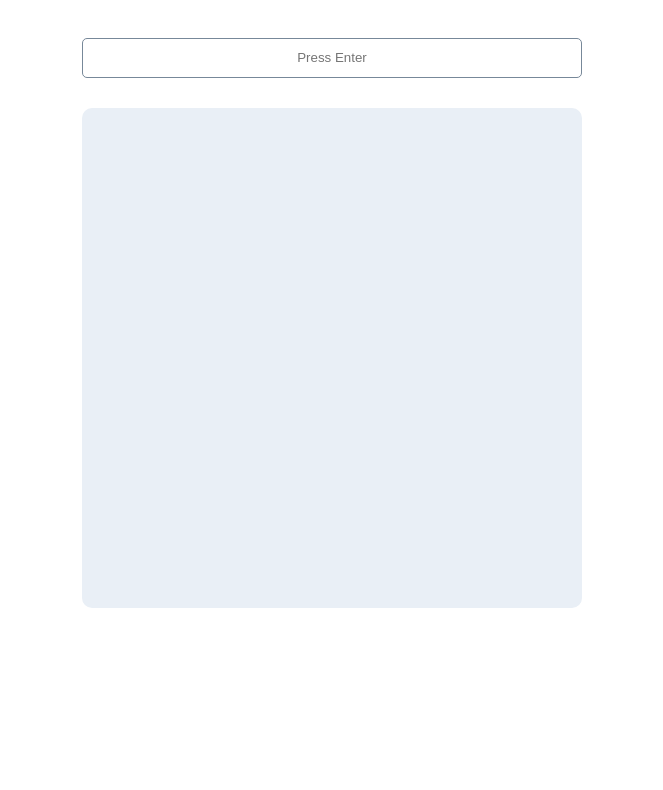
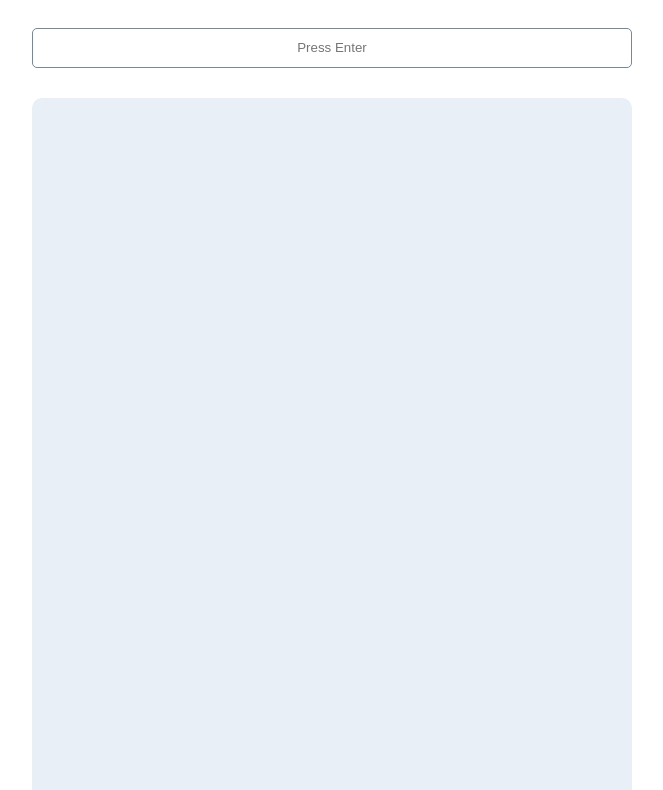
Before and after one commit to cmin42/Mutsa-11th-todolist, a plain HTML site: page index.html in a window 1280 px wide. Shown: the part 83-873 px from the top of the page, without its empty margins (308-971 px from the left). Before the commit the page ends 800 px from the top, so only its background shows below. Drawn offline with Linux system fonts and the light colour scheme.

Commit message:
modify css

```diff
--- a/style.css
+++ b/style.css
@@ -10,7 +10,7 @@ body {
 }
 
 .container {
-    width: 500px;
+    width: 600px;
     height: auto;
     margin: 0 auto;
     text-align: center;
@@ -28,7 +28,7 @@ body {
 input[type="text"] {
     text-align: center;
     padding: 0;
-    margin-top: 30px;
+    margin-top: 20px;
     margin-bottom: 30px;
     width: 100%;
     height: 40px;
@@ -38,7 +38,7 @@ input[type="text"] {
 
 #work_list {
     width: 100%;
-    height: 500px;
+    height: 1000px;
     margin: 0 auto;
     padding: 0;
     border-radius: 10px;
```
